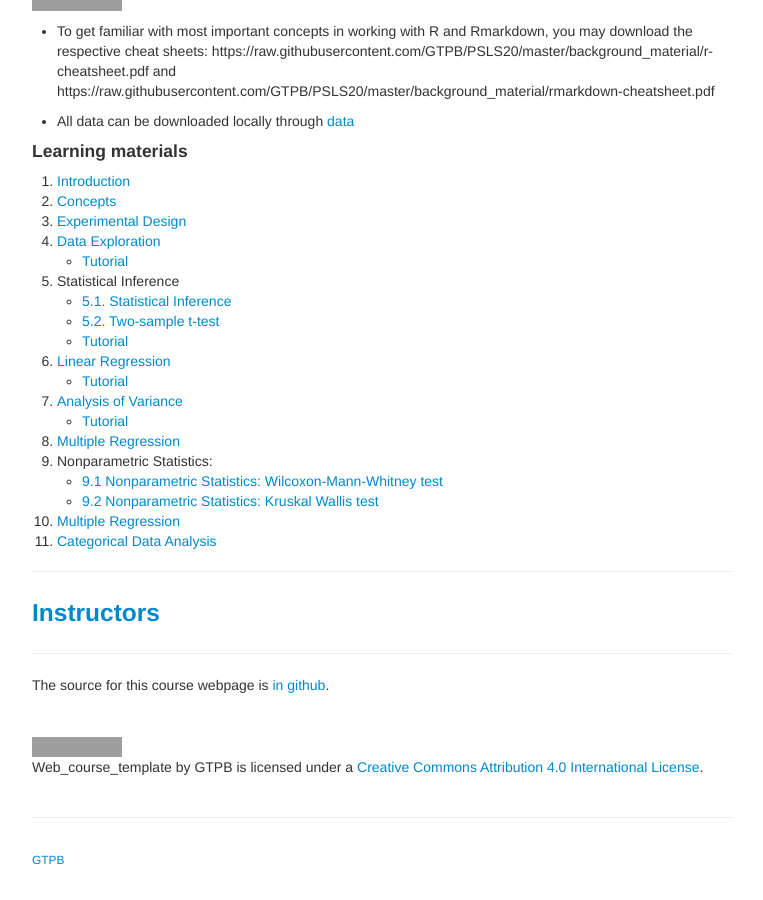
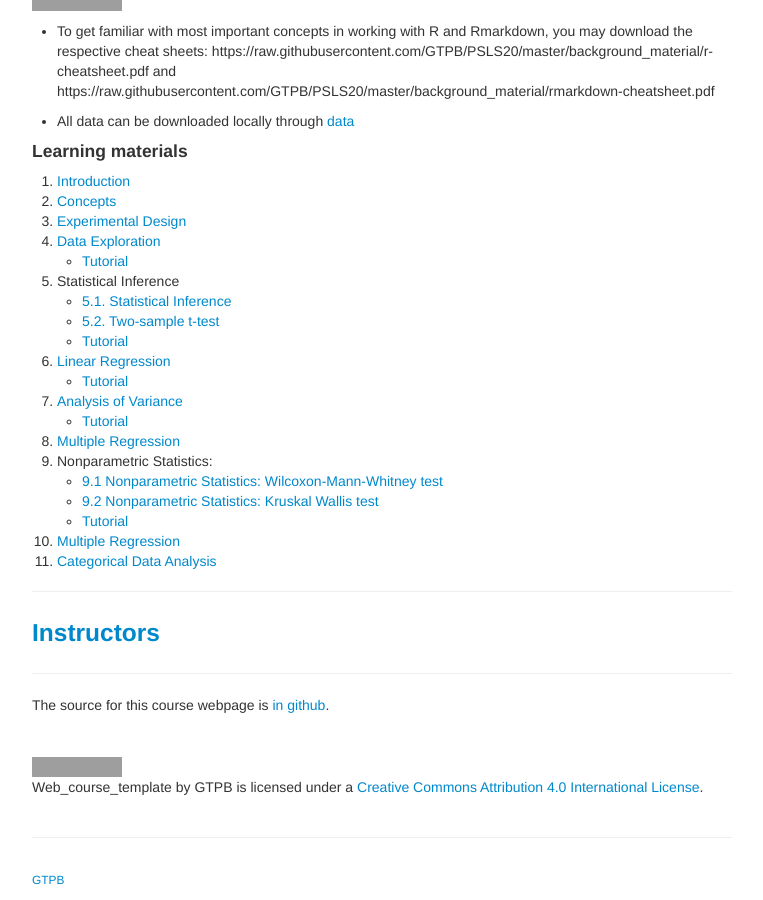
Before and after one commit to GTPB/PSLS20, a Jekyll site: the page built from index.md, in a window 1280 px wide and 900 px high, scrolled down 1503 px. Shown: the whole window, without its empty margins (258-1021 px from the left). Built offline with Jekyll 4.4.1, drawn with Linux system fonts in a browser that asks for light colours; grey boxes are pictures that could not be loaded.

Commit message:
update index file.

```diff
--- a/index.md
+++ b/index.md
@@ -107,6 +107,7 @@ and https://raw.githubusercontent.com/GTPB/PSLS20/master/background_material/rma
 9. Nonparametric Statistics:
     - [9.1 Nonparametric Statistics: Wilcoxon-Mann-Whitney test](pages/09-NonparametericStatistics-WilcoxonMannWhitney.html)
     - [9.2 Nonparametric Statistics: Kruskal Wallis test](pages/09-NonparametericStatistics-KruskalWallis.html)
+    - [Tutorial](pages/09_kruskalWallis.md)
 10. [Multiple Regression](pages/10-MultipleRegression.html)
 11. [Categorical Data Analysis](pages/11-categoricalDataAnalysis.html)
 
```
